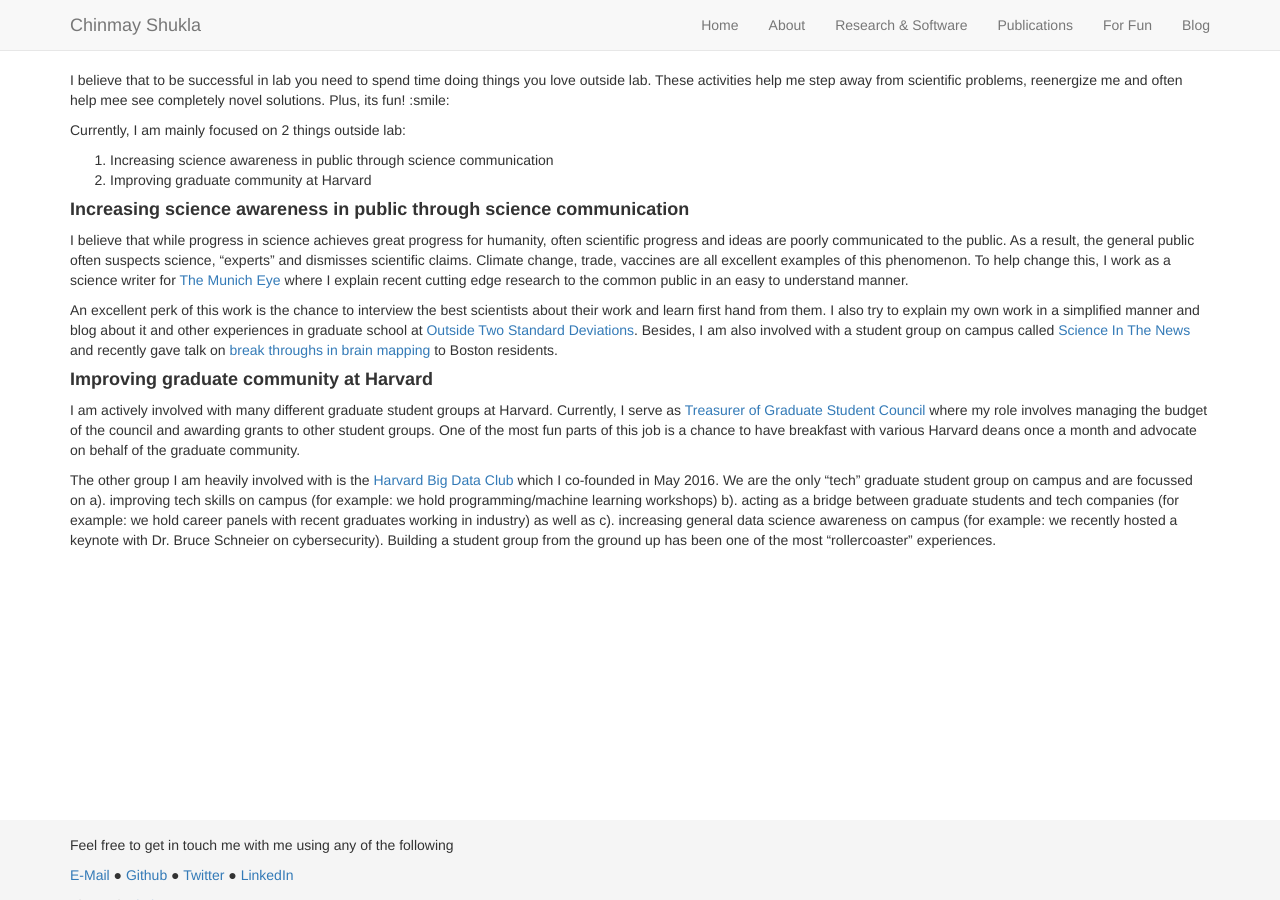
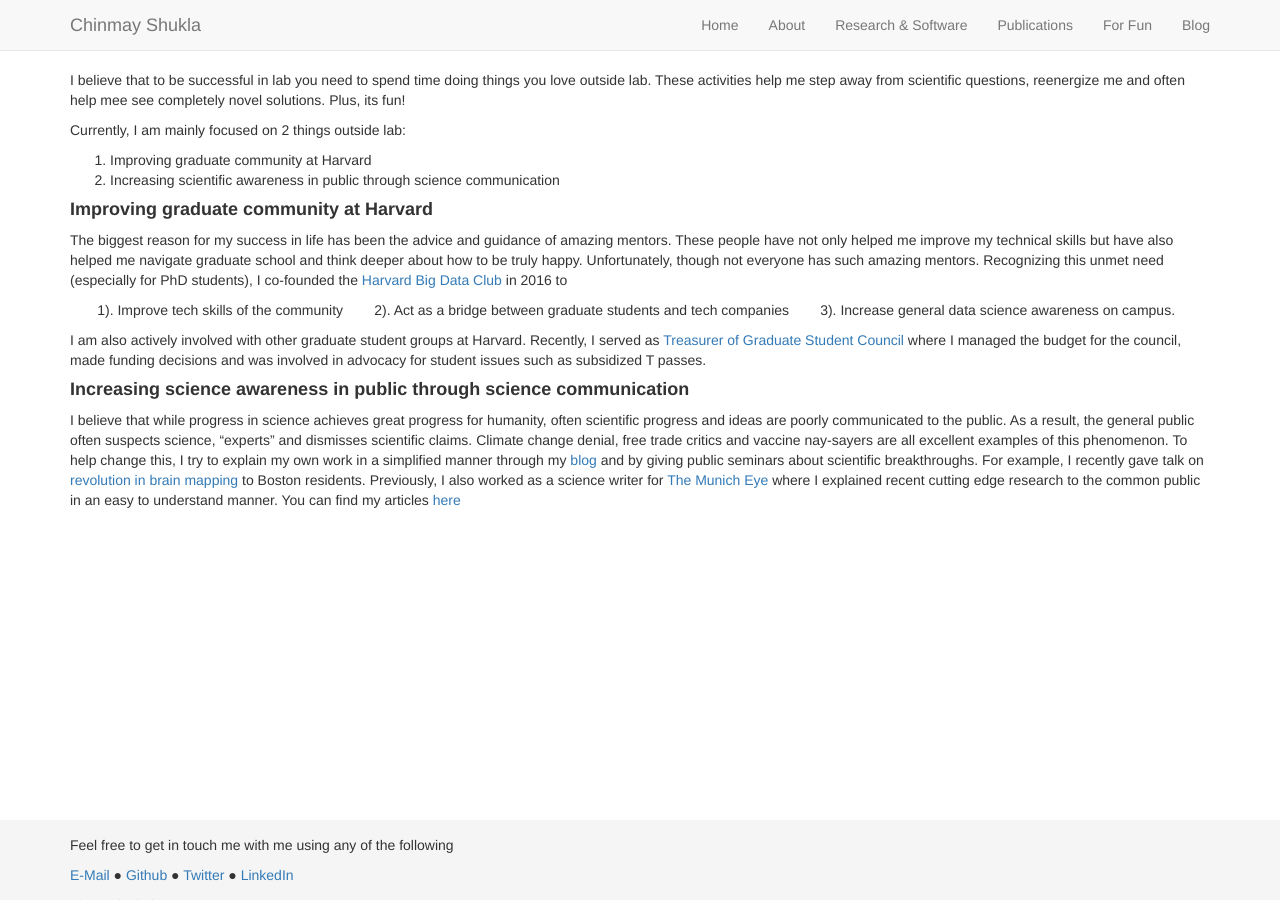
Before and after one commit to cshukla/cshukla.github.io, a Jekyll site: the page built from pages/fun.md, in a window 1280 px wide and 900 px high. Built offline with Jekyll 4.4.1, drawn with Linux system fonts in a browser that asks for light colours; nearby versions of some CDN libraries.

Commit message:
revamp for fun page

```diff
--- a/pages/fun.md
+++ b/pages/fun.md
@@ -1,6 +1,6 @@
 ---
 layout: template1
-title: Outside Lab
+title: For Fun
 ---
 
 <!-- Global site tag (gtag.js) - Google Analytics -->
@@ -13,19 +13,23 @@ title: Outside Lab
   gtag('config', 'UA-111431367-5');
 </script>
 
-I believe that to be successful in lab you need to spend time doing things you love outside lab. These activities help me step away from scientific problems, reenergize me and often help mee see completely novel solutions. Plus, its fun! :smile:
+I believe that to be successful in lab you need to spend time doing things you love outside lab. These activities help me step away from scientific questions, reenergize me and often help mee see completely novel solutions. Plus, its fun!
 
 Currently, I am mainly focused on 2 things outside lab:
 
-1. Increasing science awareness in public through science communication
-2. Improving graduate community at Harvard
+1. Improving graduate community at Harvard
+2. Increasing scientific awareness in public through science communication
+
+#### **Improving graduate community at Harvard**
+
+The biggest reason for my success in life has been the advice and guidance of amazing mentors. These people have not only helped me improve my technical skills but have also helped me navigate graduate school and think deeper about how to be truly happy. Unfortunately, though not everyone has such amazing mentors. Recognizing this unmet need (especially for PhD students), I co-founded the [Harvard Big Data Club](www.harvardbigdata.com) in 2016 to
+
+&nbsp;&nbsp;&nbsp;&nbsp;&nbsp;&nbsp; 1). Improve tech skills of the community
+&nbsp;&nbsp;&nbsp;&nbsp;&nbsp;&nbsp; 2). Act as a bridge between graduate students and tech companies
+&nbsp;&nbsp;&nbsp;&nbsp;&nbsp;&nbsp; 3). Increase general data science awareness on campus.
+
+I am also actively involved with other graduate student groups at Harvard. Recently, I served as [Treasurer of Graduate Student Council](http://gsc.fas.harvard.edu/people/chinmay-shukla) where I managed the budget for the council, made funding decisions and was involved in advocacy for student issues such as subsidized T passes.
 
 #### **Increasing science awareness in public through science communication**
-I believe that while progress in science achieves great progress for humanity, often scientific progress and ideas are poorly communicated to the public. As a result, the general public often suspects science, "experts" and dismisses scientific claims. Climate change, trade, vaccines are all excellent examples of this phenomenon. To help change this, I work as a science writer for [The Munich Eye](http://themunicheye.com/global_scripts/contributors/index.php?contributor=Chinmay%20Shukla) where I explain recent cutting edge research to the common public in an easy to understand manner.
 
-An excellent perk of this work is the chance to interview the best scientists about their work and learn first hand from them. I also try to explain my own work in a simplified manner and blog about it and other experiences in graduate school at [Outside Two Standard Deviations](https://medium.com/@outside2SDs). Besides, I am also involved with a student group on campus called [Science In The News](http://sitn.hms.harvard.edu) and recently gave talk on [break throughs in brain mapping](https://www.youtube.com/watch?v=QwEuoPkcOUA) to Boston residents.
-
-#### **Improving graduate community at Harvard**
-I am actively involved with many different graduate student groups at Harvard. Currently, I serve as [Treasurer of Graduate Student Council](http://gsc.fas.harvard.edu/people/chinmay-shukla) where my role involves managing the budget of the council and awarding grants to other student groups. One of the most fun parts of this job is a chance to have breakfast with various Harvard deans once a month and advocate on behalf of the graduate community.
-
-The other group I am heavily involved with is the [Harvard Big Data Club](www.harvardbigdata.com) which I co-founded in May 2016. We are the only "tech" graduate student group on campus and are focussed on a). improving tech skills on campus (for example: we hold programming/machine learning workshops) b). acting as a bridge between graduate students and tech companies (for example: we hold career panels with recent graduates working in industry) as well as c). increasing general data science awareness on campus (for example: we recently hosted a keynote with Dr. Bruce Schneier on cybersecurity). Building a student group from the ground up has been one of the most "rollercoaster" experiences.
+I believe that while progress in science achieves great progress for humanity, often scientific progress and ideas are poorly communicated to the public. As a result, the general public often suspects science, "experts" and dismisses scientific claims. Climate change denial, free trade critics and vaccine nay-sayers are all excellent examples of this phenomenon. To help change this, I try to explain my own work in a simplified manner through my [blog](https://medium.com/@outside2SDs) and by giving public seminars about scientific breakthroughs. For example, I recently gave talk on [revolution in brain mapping](https://www.youtube.com/watch?v=QwEuoPkcOUA) to Boston residents. Previously, I also worked as a science writer for [The Munich Eye](http://themunicheye.com/global_scripts/contributors/index.php?contributor=Chinmay%20Shukla) where I explained recent cutting edge research to the common public in an easy to understand manner. You can find my articles [here](http://themunicheye.com/journalist/Chinmay%20Shukla)
```
